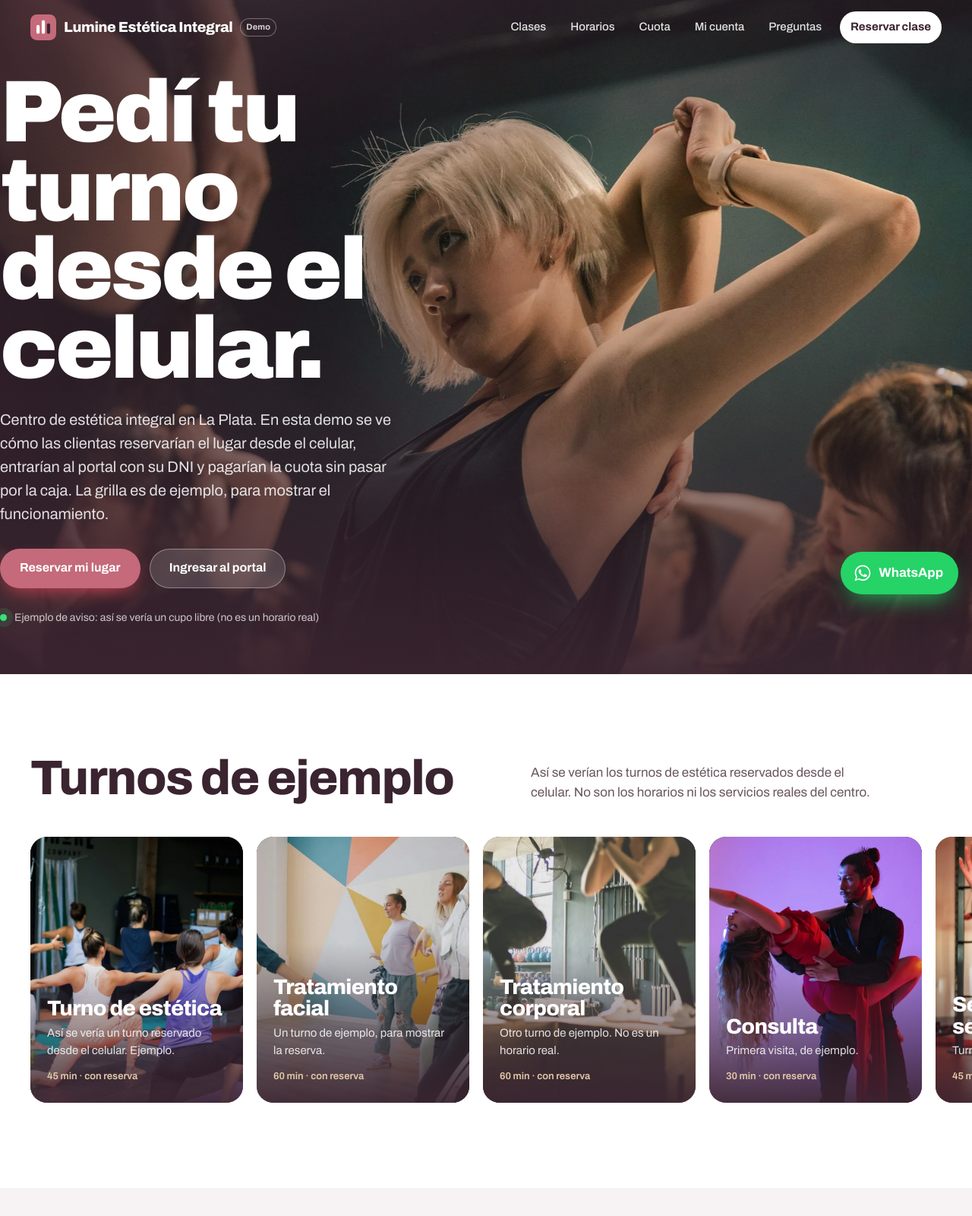
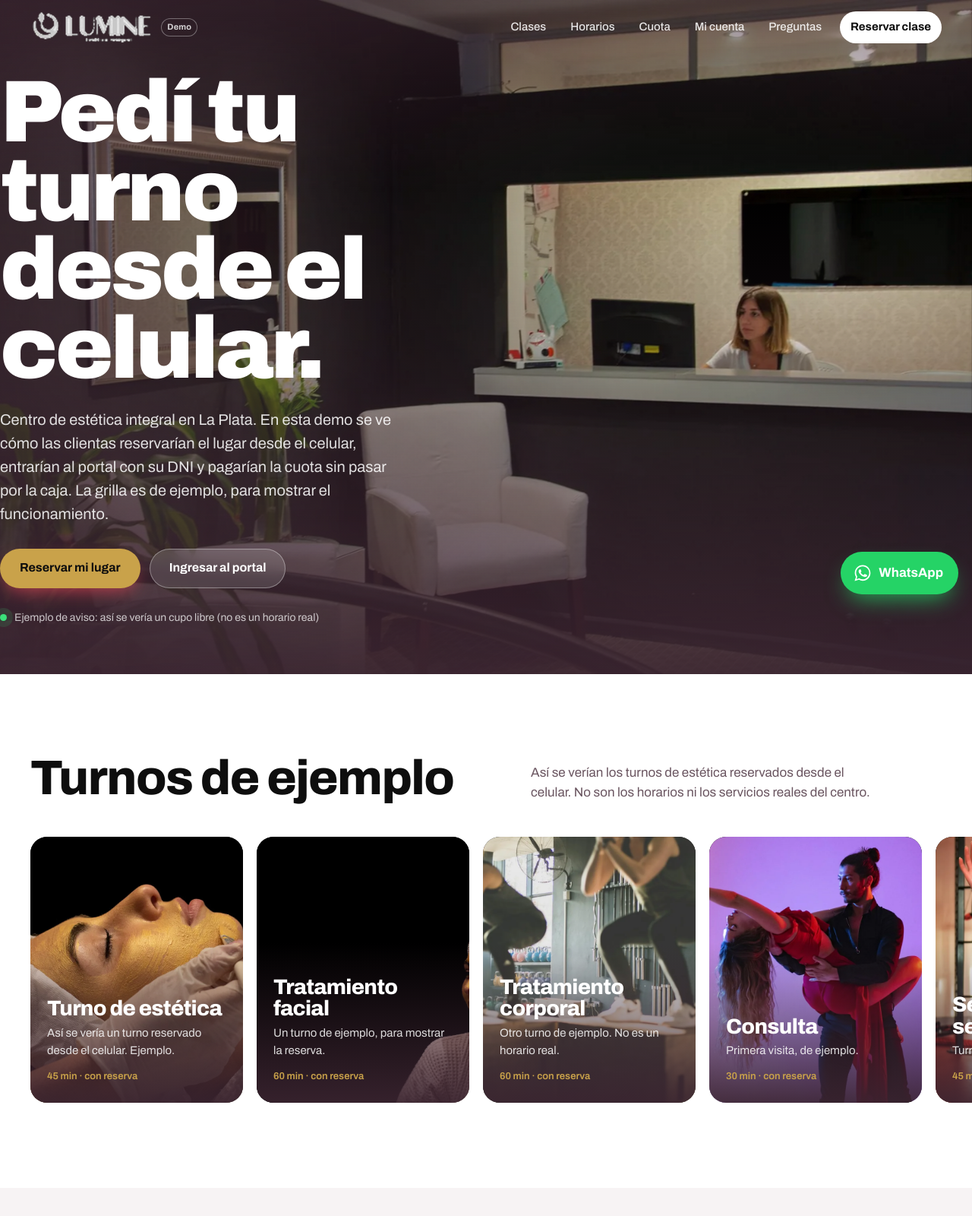
Before and after one commit to joacoescobar1/demo-lumine-estetica-la-plata, a plain HTML site: page index.html in a window 1280 px wide. Shown: the top 1600 px of the page at 76% size. Drawn offline with Linux system fonts and the light colour scheme.

Commit message:
Demo personalizada de Nodo Ventas: demo-lumine-estetica-la-plata

```diff
--- a/index.html
+++ b/index.html
@@ -6,7 +6,7 @@
   <title>Lumine Estética Integral · La Plata</title>
   <meta name="description" content="Demo de Nodo Ventas para Lumine Estética Integral, centro de estética integral en La Plata: reserva desde el celular, portal y cuota. Horarios y precios de ejemplo.">
   <meta name="robots" content="noindex, nofollow">
-  <meta name="theme-color" content="#3A2430">
+  <meta name="theme-color" content="#0E0E0E">
   <link rel="icon" href="favicon.svg" type="image/svg+xml">
   <link rel="preconnect" href="https://fonts.googleapis.com">
   <link rel="preconnect" href="https://fonts.gstatic.com" crossorigin>
@@ -20,8 +20,7 @@
   <header class="site-header" id="top">
     <div class="wrap header-inner">
       <a class="brand" href="#inicio" aria-label="Lumine Estética Integral, inicio">
-        <svg class="brand-mark" viewBox="0 0 64 64" aria-hidden="true"><rect width="64" height="64" rx="16" fill="#C46A7A"/><rect x="15" y="26" width="8" height="22" rx="4" fill="#fff"/><rect x="28" y="14" width="8" height="34" rx="4" fill="#fff"/><rect x="41" y="22" width="8" height="26" rx="4" fill="#3A2430"/></svg>
-        <span class="brand-name">Lumine Estética Integral</span>
+        <img class="brand-logo lumine" src="img/brand/logo.png" alt="Lumine Estética Integral">
       </a>
       <a class="demo-tag" href="oferta/" title="Sitio demo hecho por Nodo Ventas">Demo</a>
       <button class="menu-btn" type="button" aria-expanded="false" aria-controls="nav" aria-label="Abrir menú"><span></span><span></span></button>
@@ -38,7 +37,7 @@
 
   <main id="contenido">
     <section class="hero" id="inicio">
-      <img class="hero-img" src="img/hero.webp" alt="Alumna bailando con los brazos en alto en una clase" width="1920" height="1280" fetchpriority="high">
+      <img class="hero-img" src="img/brand/hero.webp" alt="Recepción de Lumine Estética Integral en La Plata" width="1920" height="1280" fetchpriority="high">
       <div class="hero-shade" aria-hidden="true"></div>
       <div class="wrap hero-inner no-video">
         <div class="hero-copy">
@@ -60,11 +59,11 @@
       </div>
       <div class="rail" tabindex="0" aria-label="Clases del estudio">
         <article class="class-tile">
-          <img src="img/clase-stretch.webp" alt="Espacio de trabajo en un estudio" loading="lazy" width="1200" height="900">
+          <img src="img/brand/facial.webp" alt="Espacio de trabajo en un estudio" loading="lazy" width="1200" height="900">
           <div class="tile-copy"><h3>Turno de estética</h3><p>Así se vería un turno reservado desde el celular. Ejemplo.</p><span class="tile-meta">45 min · con reserva</span></div>
         </article>
         <article class="class-tile">
-          <img src="img/clase-coreo.webp" alt="Espacio de trabajo" loading="lazy" width="1200" height="900">
+          <img src="img/brand/sesion.webp" alt="Espacio de trabajo" loading="lazy" width="1200" height="900">
           <div class="tile-copy"><h3>Tratamiento facial</h3><p>Un turno de ejemplo, para mostrar la reserva.</p><span class="tile-meta">60 min · con reserva</span></div>
         </article>
         <article class="class-tile">
@@ -175,7 +174,7 @@
         <a class="made-link" href="oferta/">Quiero una web así para mi estudio</a>
       </div>
     </div>
-    <p class="wrap legal">Esta página es una demo armada por Nodo Ventas para mostrar cómo podría quedar el sitio de Lumine Estética Integral, en La Plata, Buenos Aires. Los horarios, cupos y precios son de ejemplo; no son los datos reales del negocio. Fotos de stock (Unsplash, ver <a href="CREDITS.md">créditos</a>).</p>
+    <p class="wrap legal">Esta página es una demo armada por Nodo Ventas para mostrar cómo podría quedar el sitio de Lumine Estética Integral, en La Plata, Buenos Aires. Los horarios, cupos y precios son de ejemplo; no son los datos reales del negocio. Logo y fotos de la recepción y de tratamientos publicados en su ficha de esteticas.com.ar; el resto de fotos son genéricas del rubro (Unsplash, ver <a href="CREDITS.md">créditos</a>).</p>
   </footer>
 
   <a class="wa-float" href="https://wa.me/5491100000000?text=Hola%21%20Quiero%20reservar%20una%20clase%20de%20prueba" id="btn-wa" target="_blank" rel="noopener" aria-label="Escribir por WhatsApp">
--- a/styles.css
+++ b/styles.css
@@ -1,12 +1,12 @@
 :root {
-  --plum: #3A2430;
-  --plum-2: #4C3040;
-  --coral: #C46A7A;
-  --coral-ink: #A65364;
-  --amber: #E4C9A8;
+  --plum: #0E0E0E;
+  --plum-2: #1A1A1A;
+  --coral: #C9A24A;
+  --coral-ink: #A88838;
+  --amber: #C9A24A;
   --paper: #FFFFFF;
   --mist: #F7F3F4;
-  --ink: #3A2430;
+  --ink: #0E0E0E;
   --ink-soft: #6A5560;
   --line: #E8DDE1;
   --mp: #009EE3;
@@ -268,3 +268,20 @@ details p { margin-top: 10px; color: var(--ink-soft); max-width: 60ch; }
 
 .hero-inner.no-video { grid-template-columns: minmax(0, 34rem); }
 @media (max-width: 860px) { .hero-inner.no-video { grid-template-columns: 1fr; } }
+
+.brand-logo { display: block; height: 44px; width: auto; max-width: 200px; object-fit: contain; }
+.brand-logo.round { height: 48px; width: 48px; max-width: 48px; border-radius: 50%; background: #fff; object-fit: cover; box-shadow: 0 0 0 1px rgba(255,255,255,.18); }
+.brand-wordmark { display: flex; flex-direction: column; justify-content: center; line-height: 1; color: #fff; text-decoration: none; }
+.brand-wordmark .wm-name { font-weight: 600; font-size: 22px; letter-spacing: 0.01em; }
+.brand-wordmark .wm-sub { font-size: 9px; font-weight: 600; letter-spacing: 0.16em; text-transform: uppercase; opacity: .88; margin-top: 3px; }
+.brand-wordmark.better .wm-name { font-weight: 800; font-size: 23px; letter-spacing: -0.02em; text-transform: uppercase; }
+.brand-wordmark.better .wm-sub { letter-spacing: 0.18em; color: var(--coral); }
+.brand-wordmark.flamini .wm-name { font-weight: 500; font-size: 20px; letter-spacing: 0.02em; }
+@media (max-width: 720px) {
+  .brand-logo { height: 38px; max-width: 150px; }
+  .brand-wordmark .wm-name { font-size: 18px; }
+}
+
+.btn-coral { color: #0E0E0E; }
+.btn-coral:hover { color: #0E0E0E; }
+.brand-logo.lumine { height: 48px; max-width: 200px; }
```
Also changed, not shown: mi-cuenta/index.html (+2 -3 lines), img/brand/facial.webp (added), img/brand/hero.webp (added), img/brand/logo-original.jpg (added), img/brand/logo.png (added), img/brand/sesion.webp (added), 1 other file.
